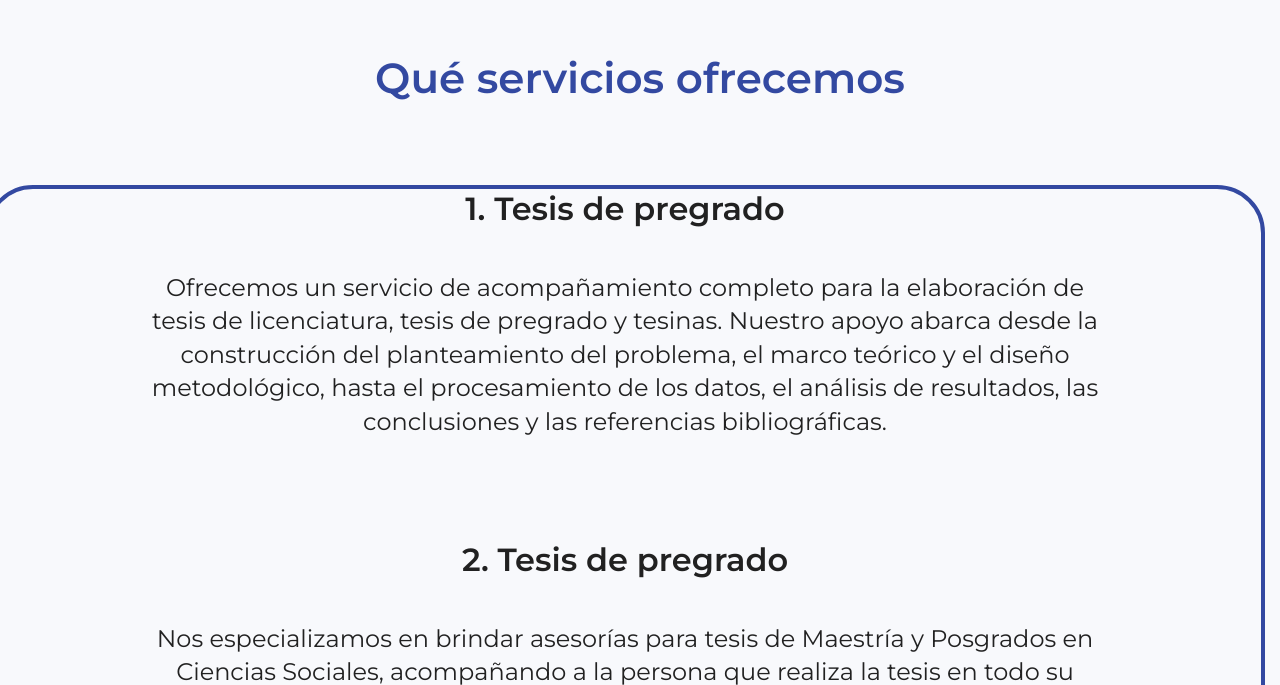
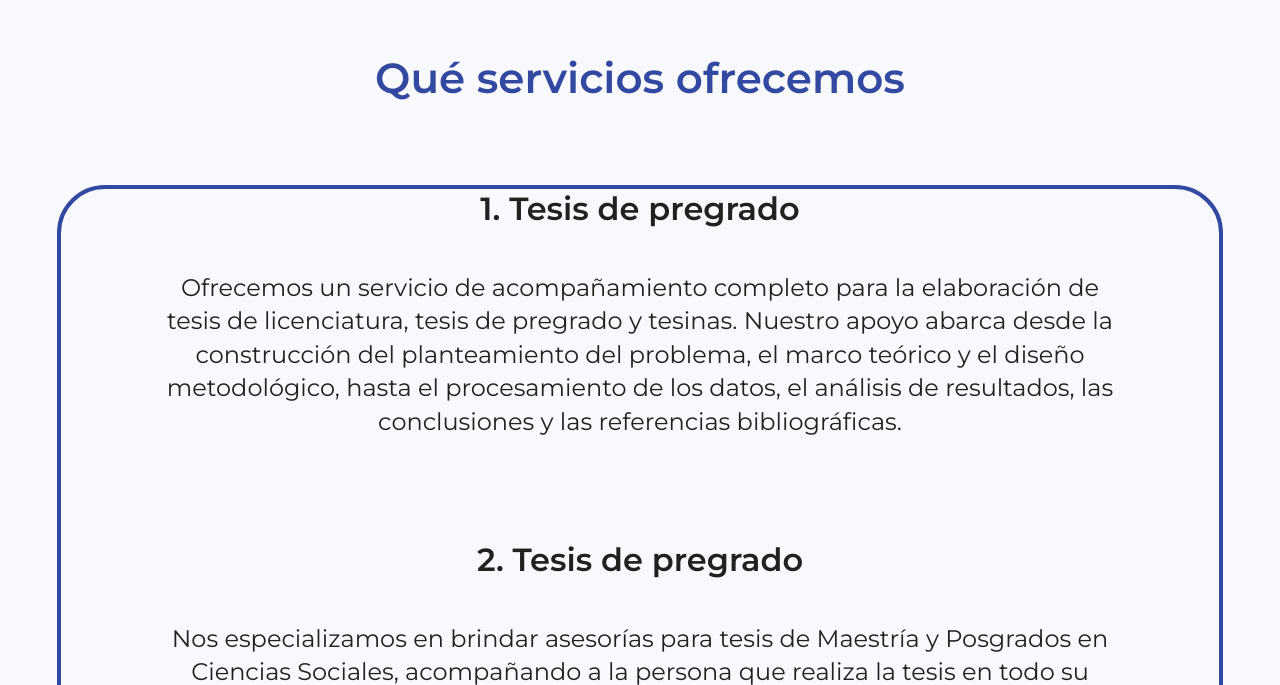
Before and after one commit to justinait/cai-ventures2, a React (Vite) app: page /services in a window 1280 px wide. Shown: the part 935-1620 px from the top of the page. Built offline with nearby package versions, Linux system fonts and the light colour scheme; no server answers.

Commit message:
responsive a

```diff
--- a/src/components/CardService/Service1.css
+++ b/src/components/CardService/Service1.css
@@ -596,6 +596,12 @@ li {
 
     /**/
 
+    .ofrecen {
+        display: flex;
+    align-items: center;
+    justify-content: center;
+    }
+
     .titleOfre {
         color: var(--Main-Color, var(--colors-main-friendly-blue, #3349A1));
         font-family: 'Montserrat';
@@ -611,7 +617,7 @@ li {
 
     .containerOfrec {
         display: flex;
-        width: 1166px;
+        width: 1166px !important;
         flex-direction: column;
         justify-content: center;
         align-items: center;
```
